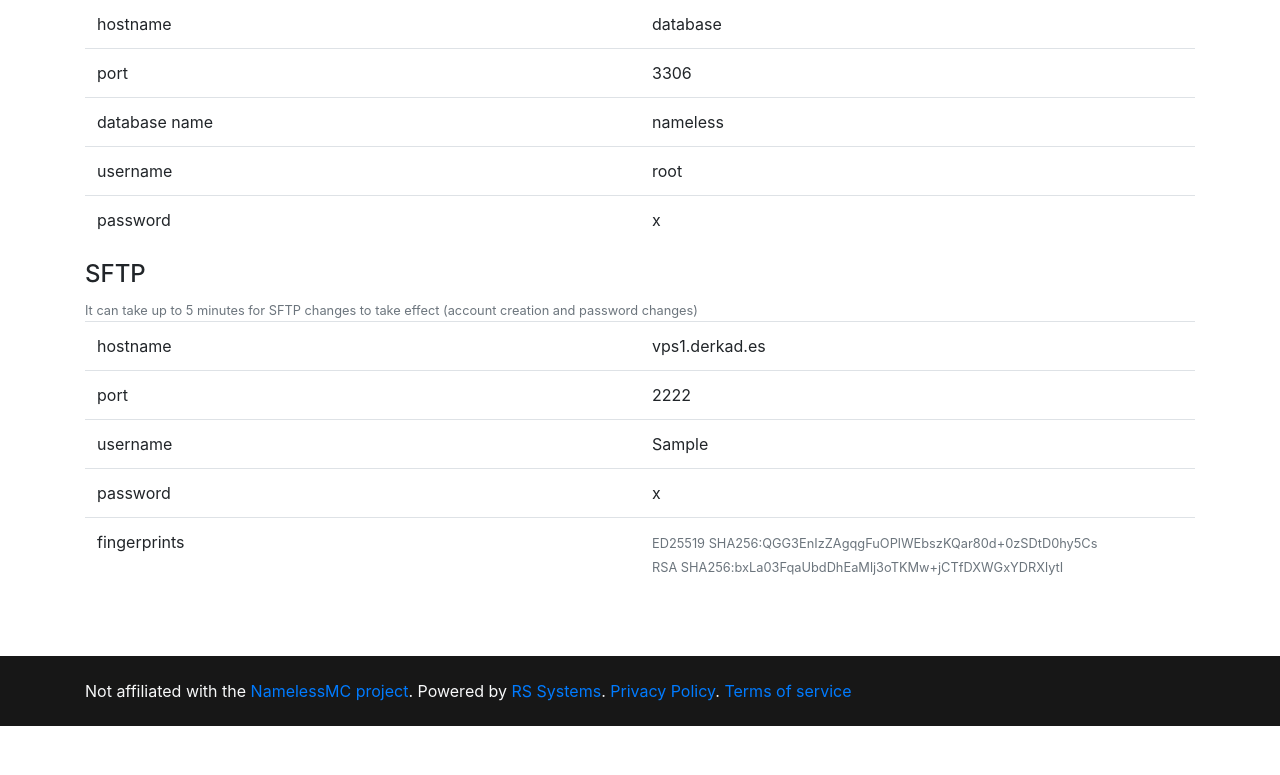
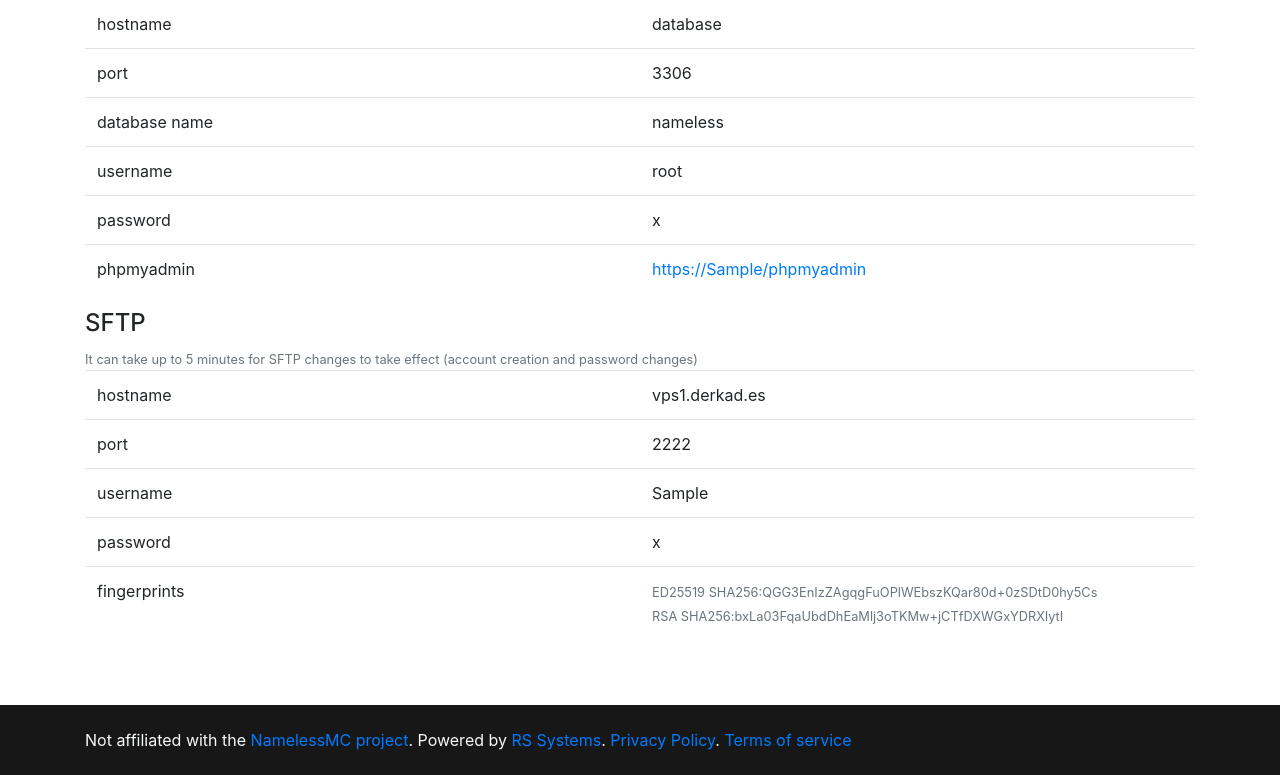
Before and after one commit to namelessmc-bot/namelessmc_hosting, a Django app: page /website/1/ in a window 1280 px wide. Shown: the part 622-1397 px from the top of the page. Before the commit the page ends 1348 px from the top, so only its background shows below. Run offline with Django 3.2, Linux system fonts and the light colour scheme; a user stored in the database is signed in; tables that the repository leaves empty hold one stand-in row (values such as "Sample post"); some libraries are stand-ins or nearby versions.

Commit message:
Displayh phpmyadmin url

```diff
--- a/frontend/users/templates/users/website_detail.html
+++ b/frontend/users/templates/users/website_detail.html
@@ -30,7 +30,7 @@
                 </tr>
                 <tr>
                     <td>URL</td>
-                    <td><a href="{% if website.use_https %}https://{{ website.domain }}{% else %}http://{{ website.domain}}{% endif %}">{% if website.use_https %}https://{{ website.domain }}{% else %}http://{{ website.domain}}{% endif %}</a></td>
+                    <td><a href="{% if website.use_https %}https://{% else %}http://{% endif %}{{ website.domain }}">{% if website.use_https %}https://{% else %}http://{% endif %}{{ website.domain }}</a></td>
                 </tr>
                 <tr>
                     <td>Date created (UTC)</td>
@@ -64,6 +64,10 @@
                     <td>password</td> {% comment %} TODO Click to reveal {% endcomment %}
                     <td>{{ website.db_password }}</td>
                 </tr>
+                <tr>
+                    <td>phpmyadmin</td>
+                    <td><a href="{% if website.use_https %}https://{% else %}http://{% endif %}{{ website.domain }}/phpmyadmin">{% if website.use_https %}https://{% else %}http://{% endif %}{{ website.domain }}/phpmyadmin</a></td>
+                </tr>
             </tbody>
         </table>
         <h4>SFTP</h4>
```
